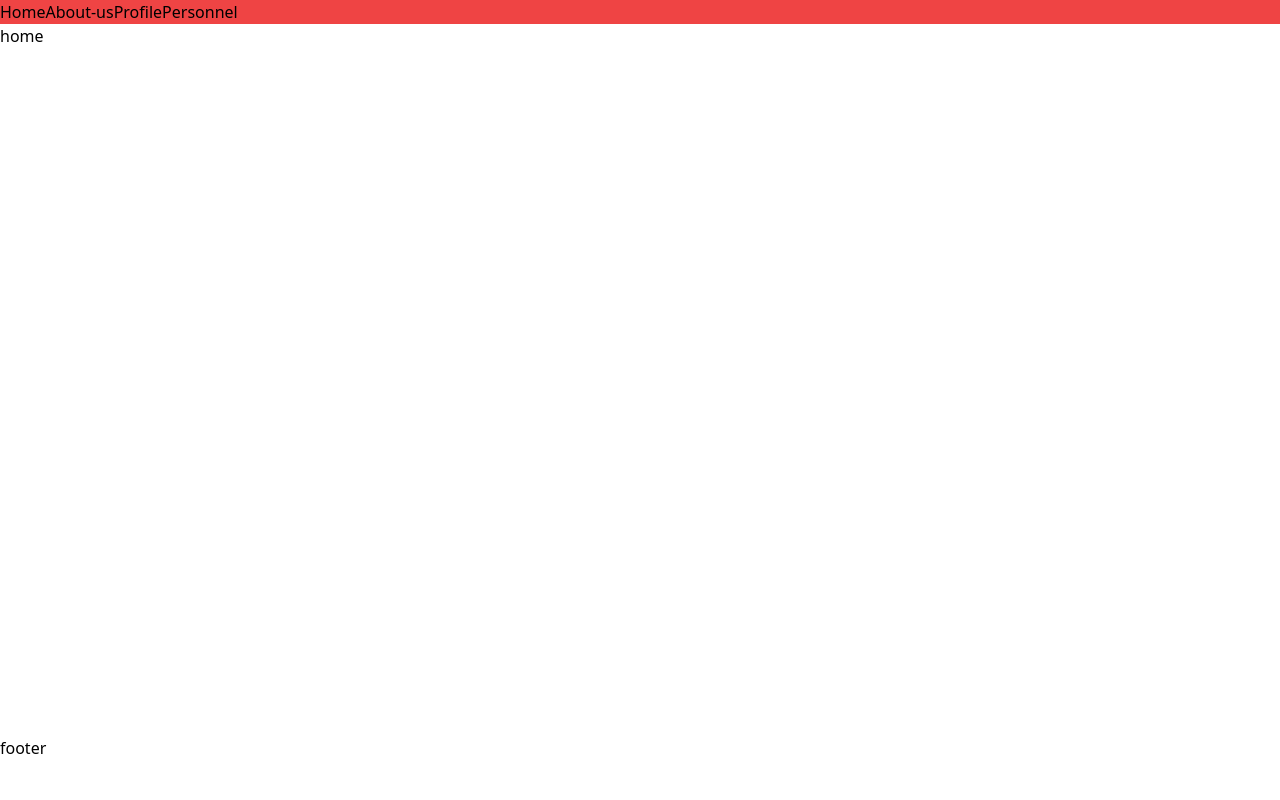
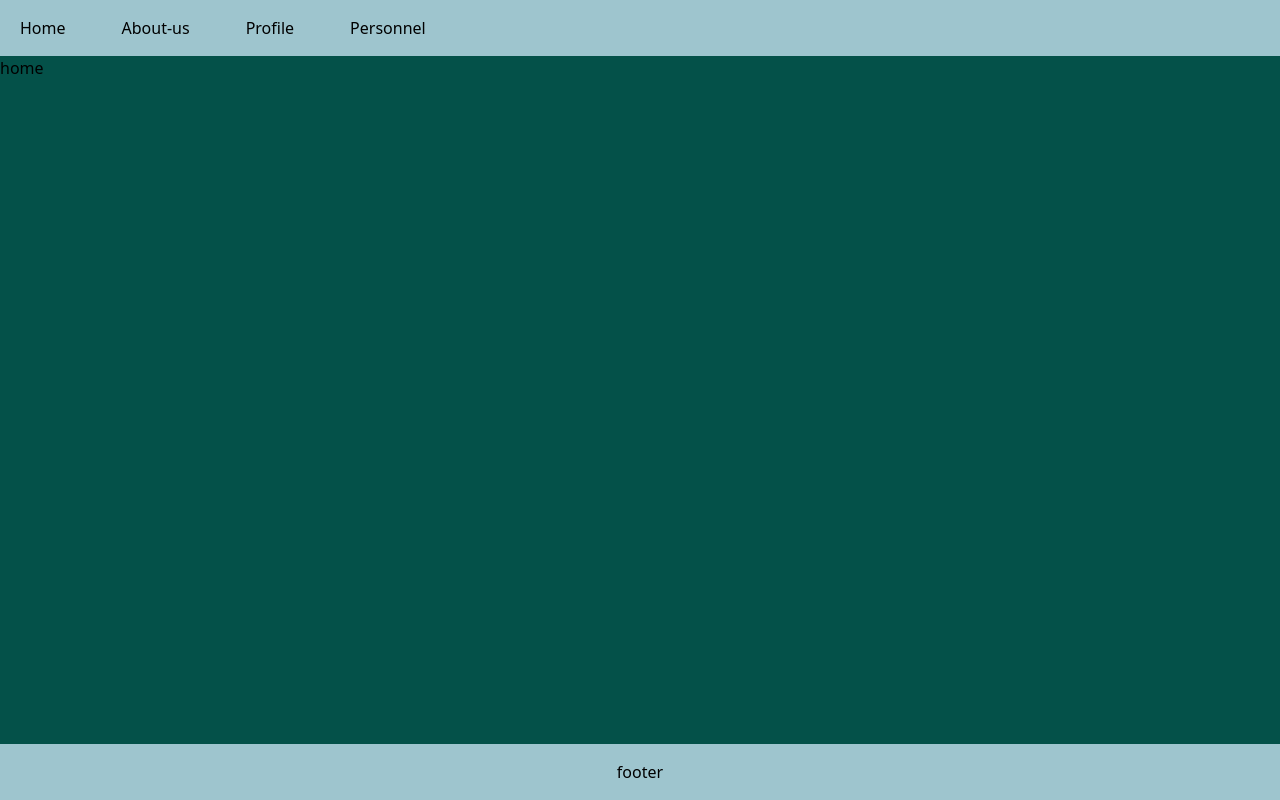
Before and after one commit to Arman-Abbasian/app_with_react_router_dom, a React (Create React App) app: page / in a window 1280 px wide. Built offline with nearby package versions, Linux system fonts and the light colour scheme.

Commit message:
make header and fooer components

```diff
--- a/package.json
+++ b/package.json
@@ -7,6 +7,7 @@
     "@testing-library/react": "^13.4.0",
     "@testing-library/user-event": "^13.5.0",
     "axios": "^1.2.1",
+    "framer-motion": "^7.6.19",
     "query-string": "^7.1.3",
     "react": "^18.2.0",
     "react-dom": "^18.2.0",
--- a/src/App.css
+++ b/src/App.css
@@ -0,0 +1,3 @@
+body{
+    background-color: #045149;
+}
--- a/src/Layout/Footer.jsx
+++ b/src/Layout/Footer.jsx
@@ -1,7 +1,7 @@
 import React from "react";
 const Footer = () => {
     return (
-        <footer className="fixed bottom-10 right-0 left-0">
+        <footer className="fixed bottom-0 flex justify-center items-center right-0 left-0 bg-project-light-sky p-4">
             footer
         </footer>
      );
--- a/src/Layout/Header.jsx
+++ b/src/Layout/Header.jsx
@@ -1,8 +1,27 @@
 import Navigation from "../components/Navigation";
-import React from "react";
+import React, { useState } from "react";
+import { Link } from "react-router-dom";
 const Header = () => {
+    const links=[
+        {id:1,name:"Home",to:"/"},
+        {id:2,name:"About-us",to:"/about-us"},
+        {id:3,name:"Profile",to:"/profile"},
+        {id:4,name:"Personnel",to:"/personnel"}
+    ]
+    const [showOptions,setShowOptions]=useState(false)
     return (
-        <header className="bg-red-500">
+        <header className="bg-project-light-sky flex px-2 py-1">
+            <div className="flex flex-col justify-center items-start p-3 w-full cursor-pointer md:hidden">
+                <svg xmlns="http://www.w3.org/2000/svg" fill="none" onClick={()=>setShowOptions(!showOptions)} viewBox="0 0 24 24" strokeWidth="1.5" stroke="currentColor" className="w-6 h-6">
+                    <path strokeLinecap="round" strokeLinejoin="round" d="M3.75 6.75h16.5M3.75 12h16.5m-16.5 5.25h16.5" />
+                </svg>
+                <ul className={`w-1/2 transition-all duration-1000 ${!showOptions ?'h-0 opacity-0 -z-10':' h-40 opacity-100 z-0'}`}>
+                    {links.map((item ,index)=>{
+                return  <li key={index} onClick={()=>setShowOptions(false)} className="p-2 hover:bg-project-dark-green rounded-sm transition-all duration-300"><Link to={item.to}>{item.name}</Link></li>
+            })}
+                </ul>
+            </div>
+
             <Navigation />
         </header>
      );
--- a/src/components/Navigation.jsx
+++ b/src/components/Navigation.jsx
@@ -8,10 +8,10 @@ const Navigation = () => {
         {id:4,name:"Personnel",to:"/personnel"}
     ]
     return (
-        <nav>
-          <ul className="flex justify-start items-center">
+        <nav className="items-center hidden md:flex">
+          <ul className="flex justify-start items-center gap-8  h-full">
             {links.map(item=>{
-                return <li key={item.id}><Link to={item.to}>{item.name}</Link></li>
+                return <li className="h-full" key={item.id}><Link to={item.to} className="hover:bg-project-dark-green transition-all duration-200 h-full flex justify-center items-center rounded-sm p-3">{item.name}</Link></li>
             })}
 
           </ul>
--- a/src/pages/Home.jsx
+++ b/src/pages/Home.jsx
@@ -5,7 +5,7 @@ const Home = () => {
     const {location}=useParams();
     console.log(location)
     return (
-        <div>home</div>
+        <div className="z-20">home</div>
      );
 }
 
--- a/tailwind.config.js
+++ b/tailwind.config.js
@@ -4,7 +4,15 @@ module.exports = {
     "./src/**/*.{js,jsx,ts,tsx}",
   ],
   theme: {
-    extend: {},
+    extend: {
+      colors: {
+        'project': {
+          'dark-green': '#045149',
+          'light-sky': '#9ec5ce',
+          'mid-green': '#21664d',
+        },
+      },
+    },
   },
   plugins: [],
 }
```
Also changed, not shown: 1 other file (tests, documents, lock files or other folders).
